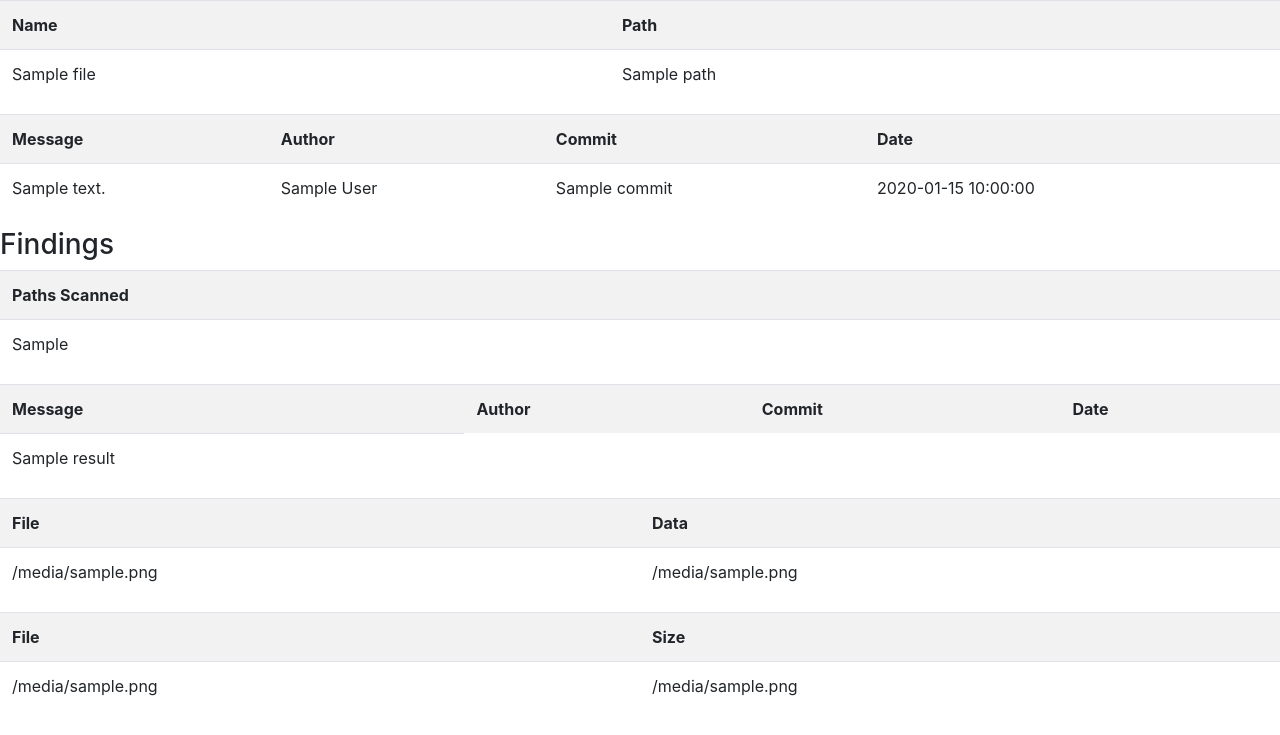
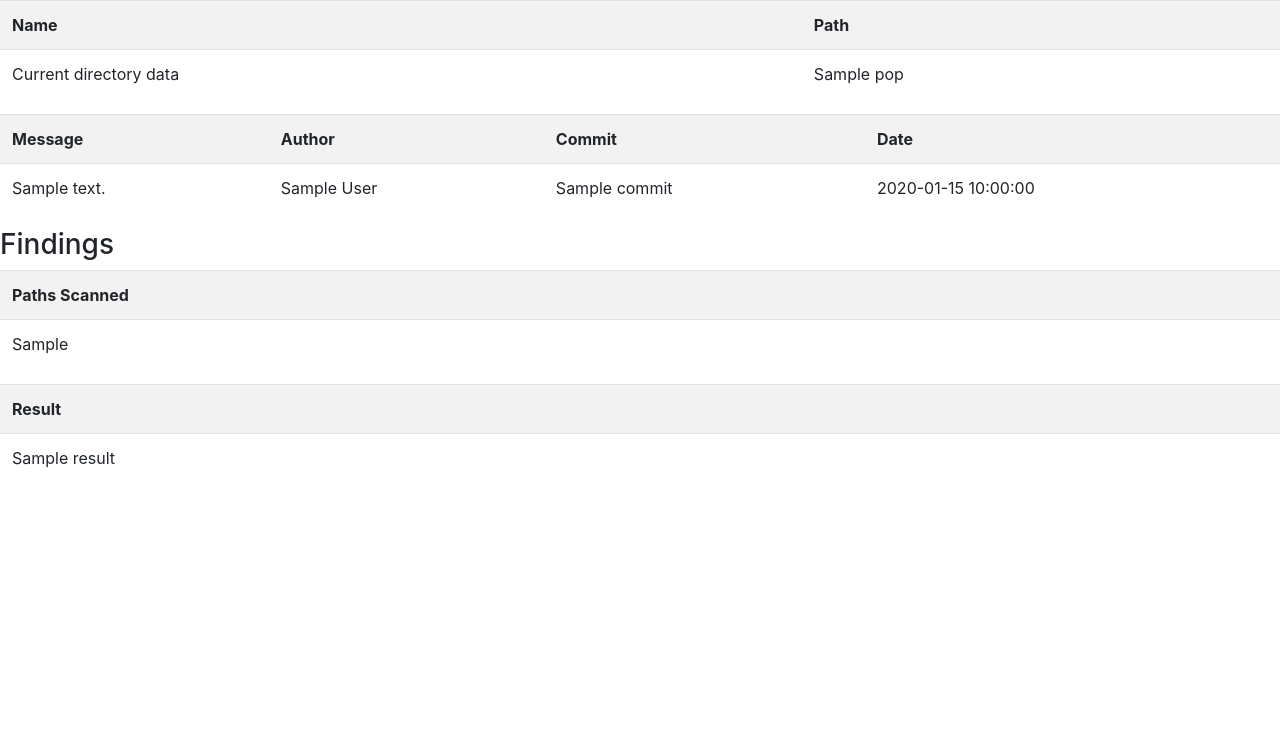
Before and after one commit to VerinFast/verinfast, a Python web app: template templates/results.j2 in a window 1280 px wide. Shown: the top 735 px of the page. Run offline with Jinja, Linux system fonts and the light colour scheme; the template is opened without the code that fills it: most values are stand-ins (such as "Sample title", 1, 10 or a date in 2020).

Commit message:
update jinja template and env

```diff
--- a/src/verinfast/agent.py
+++ b/src/verinfast/agent.py
@@ -691,7 +691,9 @@ def main():
     try:
         agent.scan()
         with open(f"{agent.config.output_dir}/results.html", "w") as f:
-            output = Environment(loader=FileSystemLoader("templates/")).get_template("results.j2").render(template_definintion)
+            jinja_env = Environment(loader=FileSystemLoader("templates/"))
+            jinja_env.globals.update(zip=zip)
+            output = jinja_env.get_template("results.j2").render(template_definintion)
             f.write(output)
     except Exception as e:
         agent.log(msg=str(e), tag="Main Scan Error Caught")
--- a/templates/results.j2
+++ b/templates/results.j2
@@ -9,10 +9,15 @@
                 <th>Name</th>
                 <th>Path</th>
             </tr>
-            {% for file in filelist%}
+            <tr>
+                <td>Current directory data</td>
+                <td>{{sizes.files.pop(".")|escape}}</td>
+            </tr>
+            {% for (file, file_size_data) in zip(filelist, sizes.files.values())%}
                 <tr>
                     <td>{{file.name|escape}}</td>
-                    <td>{{file.path|escape}}</td>
+                    <td>{{file_size_data|escape}}</td>
+                    {#<td>{{file_stat_data|escape}}</td>#}
                 </tr>
             {% endfor %}
         </table>
@@ -23,7 +28,7 @@
                 <th>Commit</th>
                 <th>Date</th>
             </tr>
-            {% for commit in gitlog%}
+            {% for commit in gitlog[:100]%}
                 <tr>
                     <td>{{commit.message|escape}}</td>
                     <td>{{commit.author|escape}}</td>
@@ -38,18 +43,15 @@
             <tr>
                 <th>Paths Scanned</th>
             </tr>
-                {% for path_scanned in gitfindings.paths%}
-                    <tr>
-                        <td>{{path_scanned|escape}}</td>
-                    </tr>
-                {% endfor %}
+            {% for path_scanned in gitfindings.paths%}
+                <tr>
+                    <td>{{path_scanned|escape}}</td>
+                </tr>
+            {% endfor %}
         </table>
         <table class="table table-striped">
             <tr>
-                <th>Message</th>
-                <th>Author</th>
-                <th>Commit</th>
-                <th>Date</th>
+                <th>Result</th>
             </tr>
             {% for result in gitfindings.results%}
                 <tr>
@@ -59,35 +61,5 @@
         </table>
         {% else %}
         {% endif %}
-        {% if stats %}
-        <table class="table table-striped">
-            <tr>
-                <th>File</th>
-                <th>Data</th>
-            </tr>
-            {% for k, v in stats.files.items()%}
-                <tr>
-                    <td>{{k|escape}}</td>
-                    <td>{{v|escape}}</td>
-                </tr>
-            {% endfor %}
-        </table>
-        {% else %}
-        {% endif %}
-        {% if sizes %}
-        <table class="table table-striped">
-            <tr>
-                <th>File</th>
-                <th>Size</th>
-            </tr>
-            {% for k,v in sizes.files.items()%}
-                <tr>
-                    <td>{{k|escape}}</td>
-                    <td>{{v|escape}}</td>
-                </tr>
-            {% endfor %}
-        </table>
-        {% else %}
-        {% endif %}
     </body>
 </html>
```
